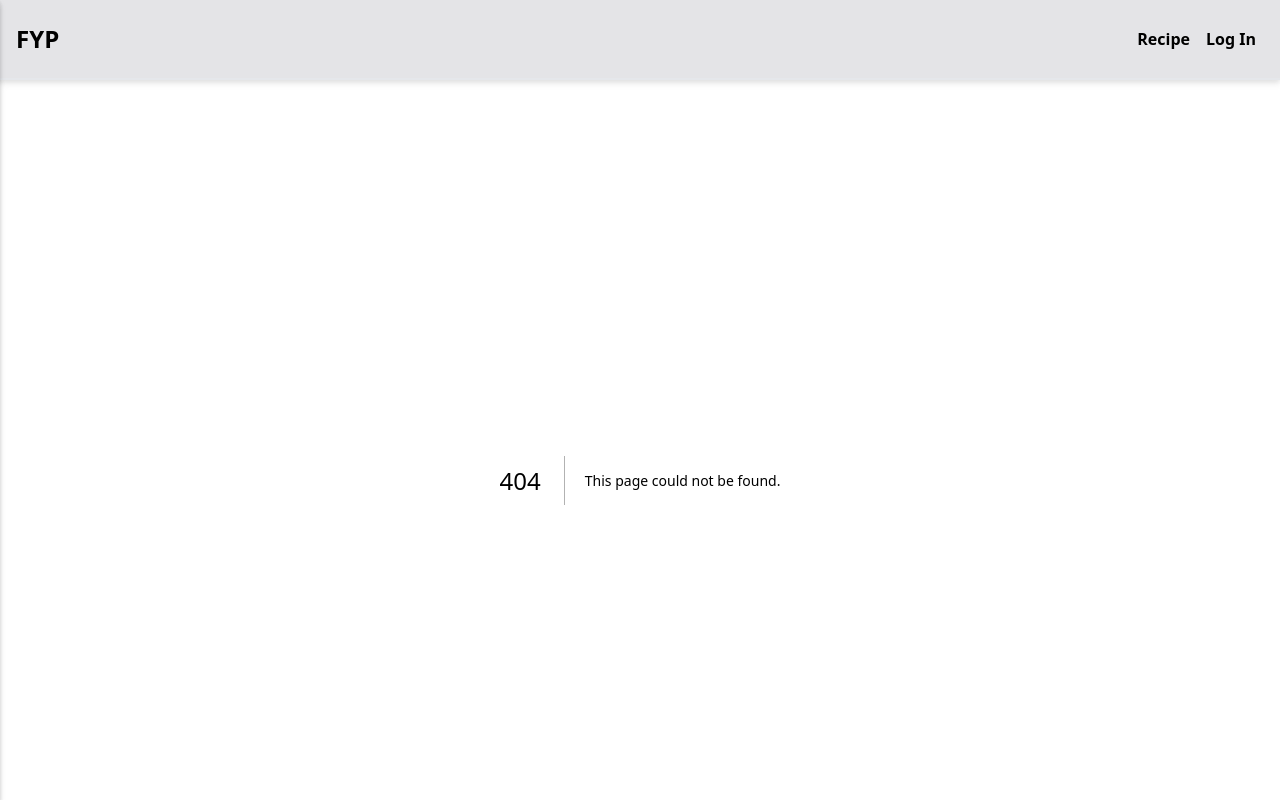
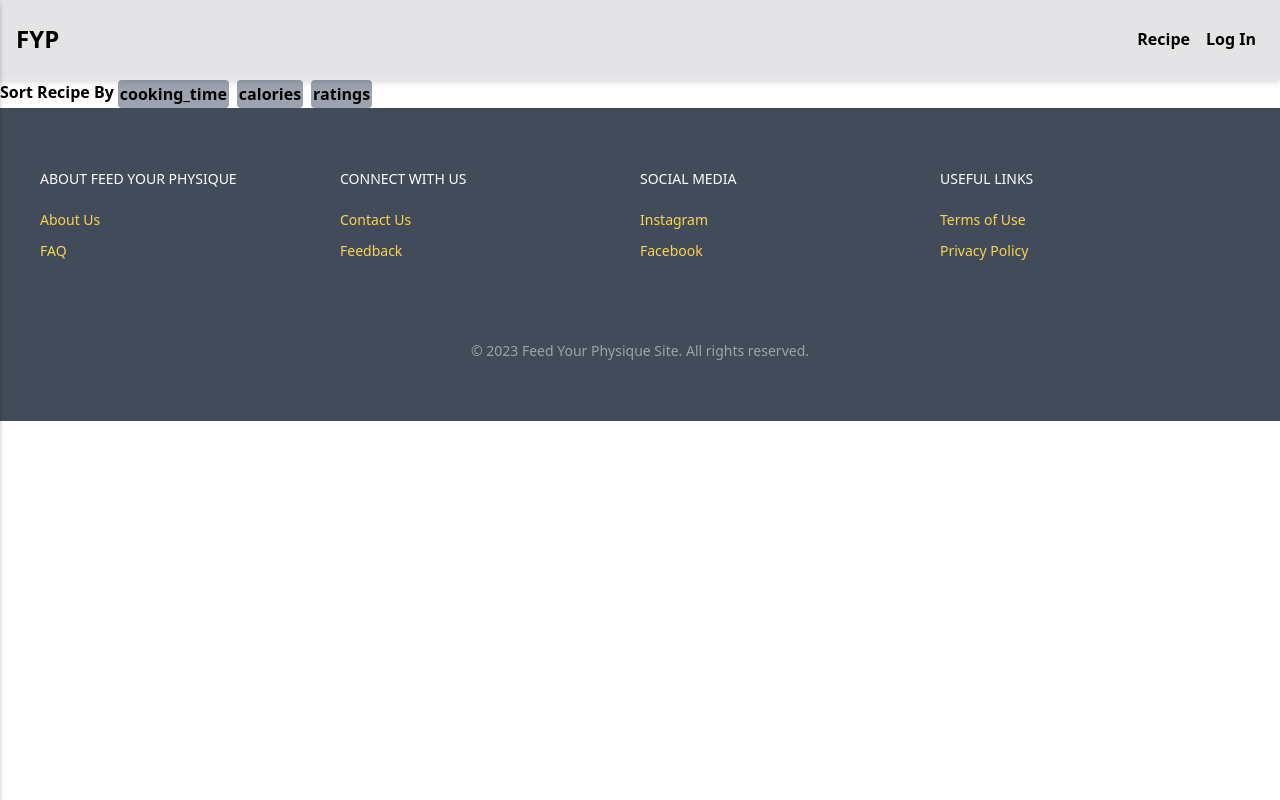
Before and after one commit to Entr0phy/healthy_recipe_frontend, a Next.js app: page /recipe/recipeComponent/recipeSort in a window 1280 px wide. Before the commit this address had no page. Shown: the top 800 px of the page. Built offline with nearby package versions, Linux system fonts and the light colour scheme.

Commit message:
filter and sort

```diff
--- /dev/null
+++ b/src/pages/recipe/recipeComponent/recipeSort.js
@@ -0,0 +1,22 @@
+import React from "react";
+
+const RecipeSort = (props) => {
+  const sort = ["cooking_time", "calories", "ratings"];
+
+  return (
+    <div className="flex flex-col">
+      <div className="flex flex-wrap">
+        <label className="font-semibold">Sort Recipe By</label>
+        {sort.map((ele) => (
+          <div key={Math.random()}>
+            <h1 className="p-0.5 bg-gray-400 mx-1 rounded font-semibold" onClick={()=> props.filter(ele)}>
+                {ele}
+            </h1>
+          </div>
+        ))}
+      </div>
+    </div>
+  );
+};
+
+export default RecipeSort;
--- a/src/pages/recipe/searchRecipeScreen.js
+++ b/src/pages/recipe/searchRecipeScreen.js
@@ -2,24 +2,36 @@ import { useState } from "react";
 import RecipeSearch from "./recipeComponent/recipeSearch";
 import Link from "next/link";
 import RecipeTags from "./recipeComponent/recipeTags";
+import RecipeSort from "./recipeComponent/recipeSort";
 export default function RecipeScreen() {
   const [search, setSearch] = useState("");
   const [searchResult, setSearchResult] = useState(false);
   const [filter, setFilter] = useState([]);
   const [filterButton, setFilterButton] = useState(false);
+  const [sortButton, setSortButton] = useState(false);
+  const [sort, setSort] = useState("");
   const [initial, setInitial] = useState(true);
   const handleSearchChange = (e) => {
     setSearch(e.target.value);
   };
 
   const addToTags = (tag) => {
-    filter?.indexOf(tag) === -1 ? setFilter((prev)=> [...prev, tag]) : filter
+    filter?.indexOf(tag) === -1 ? setFilter((prev) => [...prev, tag]) : filter;
   };
 
   const removeTags = (e, tag) => {
     e.preventDefault();
     const removedTags = filter.filter((item) => item !== tag);
     setFilter(removedTags);
+  };
+
+  const handleSortButton = (e) => {
+    e.preventDefault();
+    setSortButton((prev) => !prev);
+  };
+
+  const sortChange = (newSort) => {
+    sort === newSort ? setSort("") : setSort(newSort);
   };
 
   const handleFilterButton = (e) => {
@@ -36,7 +48,7 @@ export default function RecipeScreen() {
         Accept: "application/json",
         "Content-Type": "application/json",
       },
-      body: JSON.stringify({ search: search }),
+      body: JSON.stringify({ search: search, tags: filter, sort: sort }),
     });
 
     if (recipe.status === 200) {
@@ -68,7 +80,9 @@ export default function RecipeScreen() {
               Filter
             </button>
 
-            <button className="bg-white p-2 rounded font-bold text-slate-700 bg-gray-400 mx-2">
+            <button
+              className="bg-white p-2 rounded font-bold text-slate-700 bg-gray-400 mx-2"
+              onClick={handleSortButton}>
               Sort
             </button>
 
@@ -98,9 +112,14 @@ export default function RecipeScreen() {
             {filter.length === 0 && (
               <h1 className="font-bold text-red-600 my-2">No Filter Added</h1>
             )}
-            <RecipeTags
-            addToTag = {addToTags}
-             />
+            <RecipeTags addToTag={addToTags} />
+          </div>
+        )}
+
+        {sortButton && (
+          <div className="bg-gray-200 rounded p-2 my-2">
+            <h1 className="font-semibold">Current Sort: {sort}</h1>
+            <RecipeSort filter={sortChange} />
           </div>
         )}
 
```
